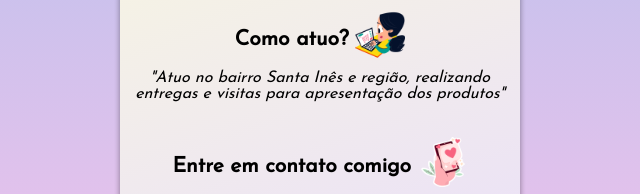
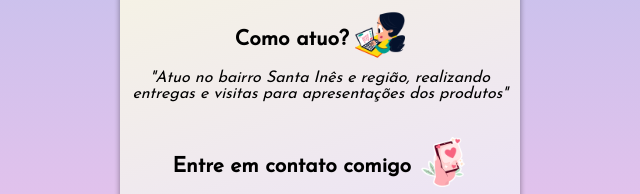
Before and after one commit to souzajv/Enedina-ProfileCard, a plain HTML site: page index.html in a window 1280 px wide. Shown: the part 361-555 px from the top of the page, 320-960 px from the left. Drawn offline with Linux system fonts and the light colour scheme.

Commit message:
Update index.html

```diff
--- a/index.html
+++ b/index.html
@@ -25,7 +25,7 @@
                 Como atuo?
                 <img class="gifs" src="./compras-online.png"/>
             </h2>
-            <p id="resumo">"Atuo no bairro Santa Inês e região, realizando<br> entregas e visitas para apresentação dos produtos"</p>
+            <p id="resumo">"Atuo no bairro Santa Inês e região, realizando<br> entregas e visitas para apresentações dos produtos"</p>
             <h2>
                 Entre em contato comigo
                 <img class="gifs" src="./mensagem-de-amor.png"/>
```
